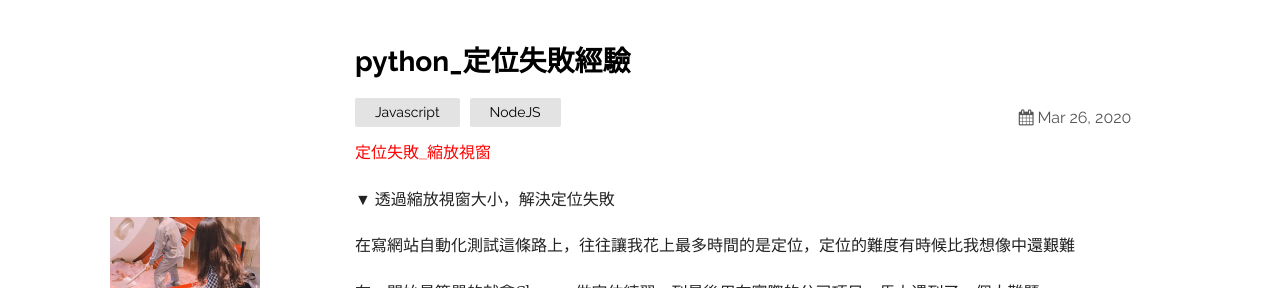
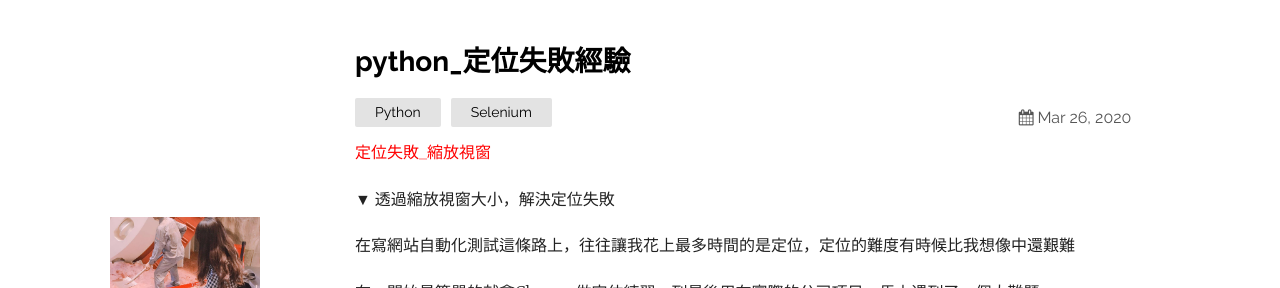
Before and after one commit to sinsin2021/Sena-s-Learning-Record, a Jekyll site: the page built from _posts/2020-03-26-NoSuchElementException.markdown, in a window 1280 px wide and 900 px high. Shown: the top 288 px of the window. Built offline with Jekyll 4.4.1, drawn with Linux system fonts in a browser that asks for light colours.

Commit message:
fix: 分類標籤

```diff
--- a/_posts/2020-03-26-NoSuchElementException.markdown
+++ b/_posts/2020-03-26-NoSuchElementException.markdown
@@ -2,7 +2,7 @@
 layout: post
 title:  "python_定位失敗經驗"
 date:   2020-03-26 15:32:00 +0530
-categories: Javascript NodeJS
+categories: Python Selenium
 ---
 
 <font color="#FF0000">定位失敗_縮放視窗</font>
```
